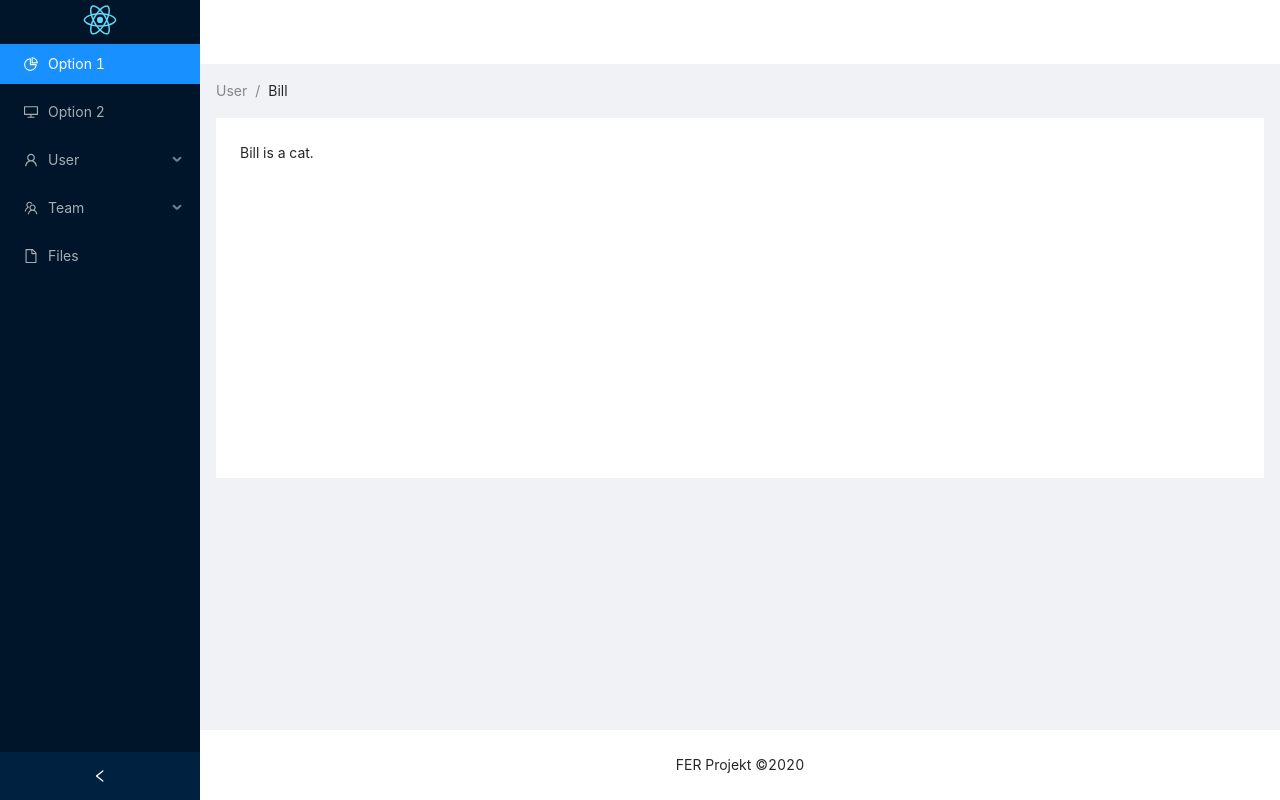
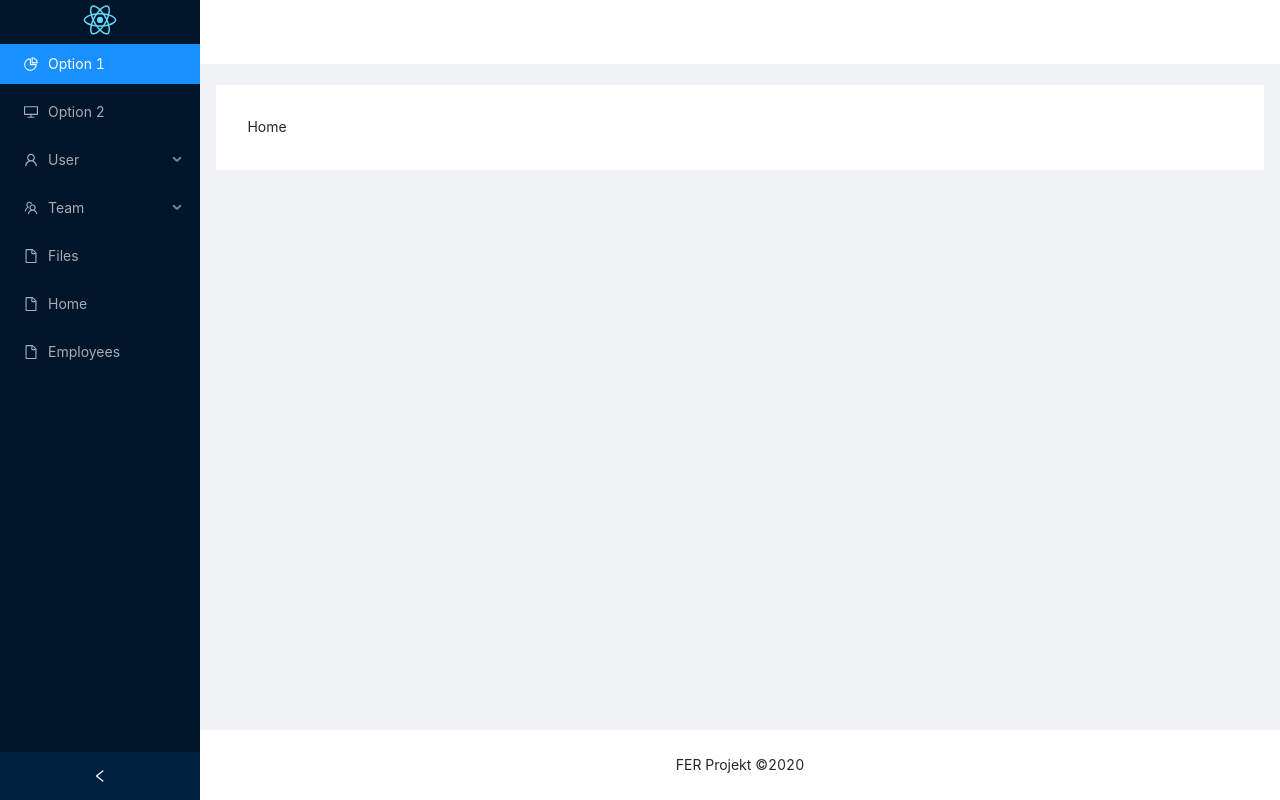
Before and after one commit to LoLoCrO/antd-front, a React (Create React App) app: page / in a window 1280 px wide. Built offline with nearby package versions, Linux system fonts and the light colour scheme.

Commit message:
routing in progress

```diff
--- a/src/App.tsx
+++ b/src/App.tsx
@@ -1,10 +1,16 @@
 import React from "react";
+import { BrowserRouter as Router } from "react-router-dom";
+import Routes from "./routes";
+import AppLayout from "./components/layout";
 import "./App.css";
-import AppLayout from './components/layout';
 
 const App = () => {
   return (
-   <AppLayout />
+    <Router>
+      <AppLayout>
+        <Routes />
+      </AppLayout>
+    </Router>
   );
 };
 
--- a/src/components/layout/index.tsx
+++ b/src/components/layout/index.tsx
@@ -4,6 +4,9 @@ import AppHeader from "../header";
 import { Layout, Breadcrumb } from "antd";
 import styled from "styled-components";
 import AppFooter from "../footer";
+import { Link, useLocation } from "react-router-dom";
+import { getRouteFragments } from "../../util/routes";
+import { IRouteFragment } from "../../typescript/interfaces";
 
 const StyledLayout = styled(Layout)`
   min-height: 100vh;
@@ -15,23 +18,28 @@ const Page = styled(Layout)`
 
 const { Content } = Layout;
 
-const AppLayout: React.FunctionComponent = ({children}): JSX.Element => {
+const AppLayout: React.FunctionComponent = ({ children }): JSX.Element => {
+  const location = useLocation();
+  const [breadcrumbs, setBreadcrumbs] = React.useState<IRouteFragment[]>([]);
+  React.useEffect(() => setBreadcrumbs(getRouteFragments(location.pathname)), [
+    location.pathname,
+  ]);
+
+  const listBreadcrumbs = () =>
+    breadcrumbs.map(({ name, route }: IRouteFragment) => (
+      <Breadcrumb.Item>
+        <Link to={route}>{name}</Link>
+      </Breadcrumb.Item>
+    ));
+
   return (
     <StyledLayout>
       <AppSider />
       <Page>
         <AppHeader />
         <Content style={{ margin: "0 16px", background: "#F0F2F5" }}>
-          <Breadcrumb style={{ margin: "16px 0" }}>
-            <Breadcrumb.Item>User</Breadcrumb.Item>
-            <Breadcrumb.Item>Bill</Breadcrumb.Item>
-          </Breadcrumb>
-          <div
-            className="site-layout-background"
-            style={{ padding: 24, minHeight: 360, background: "#fff" }}
-          >
-            Bill is a cat.
-          </div>
+          <Breadcrumb style={{ margin: "1%" }}>{listBreadcrumbs()}</Breadcrumb>
+          {children}
         </Content>
         <AppFooter />
       </Page>
--- a/src/components/sider/index.tsx
+++ b/src/components/sider/index.tsx
@@ -10,6 +10,7 @@ import SubMenu from "antd/lib/menu/SubMenu";
 import React from "react";
 import logo from "../../logo.svg";
 import styled from "styled-components";
+import { Link } from "react-router-dom";
 
 const { Sider } = Layout;
 
@@ -46,6 +47,16 @@ const AppSider: React.FunctionComponent = (): JSX.Element => {
         <Menu.Item key="9" icon={<FileOutlined />}>
           Files
         </Menu.Item>
+          <Menu.Item key="10" icon={<FileOutlined />}>
+        <Link to={`/`}>
+            Home
+        </Link>
+          </Menu.Item>
+          <Menu.Item key="11" icon={<FileOutlined />}>
+        <Link to={`/employees`}>
+            Employees
+        </Link>
+          </Menu.Item>
       </Menu>
     </Sider>
   );
--- /dev/null
+++ b/src/pages/employees/index.tsx
@@ -0,0 +1,10 @@
+import React from "react";
+
+const Employees = (): JSX.Element => {
+
+    return (
+        <div>Hellou</div>
+    );
+}
+
+export default Employees;
--- /dev/null
+++ b/src/pages/home/index.tsx
@@ -0,0 +1,10 @@
+import React from "react";
+
+const Home = (): JSX.Element => {
+
+    return (
+        <div style={{backgroundColor: 'white', padding: '3%', display: 'flex'}}>Home</div>
+    );
+}
+
+export default Home;
--- /dev/null
+++ b/src/pages/home/subhome/bla/index.tsx
@@ -0,0 +1,10 @@
+import React from "react";
+
+const Bla = (): JSX.Element => {
+
+    return (
+        <div style={{backgroundColor: 'white', padding: '3%', display: 'flex'}}>Bla</div>
+    );
+}
+
+export default Bla;
--- /dev/null
+++ b/src/pages/home/subhome/index.tsx
@@ -0,0 +1,10 @@
+import React from "react";
+
+const SubHome = (): JSX.Element => {
+
+    return (
+        <div style={{backgroundColor: 'white', padding: '3%', display: 'flex'}}>SubHome</div>
+    );
+}
+
+export default SubHome;
--- /dev/null
+++ b/src/routes.tsx
@@ -0,0 +1,31 @@
+import React from "react";
+import { Switch, Route } from "react-router-dom";
+import Home from "./pages/home";
+import Employees from "./pages/employees";
+import SubHome from "./pages/home/subhome";
+import Bla from "./pages/home/subhome/bla";
+
+const Routes = (): JSX.Element => {
+  const routes = [
+    { route: "/", exact: true, page: <Home /> },
+    { route: "/home", exact: true, page: <Home /> },
+    { route: "/home/subhome", exact: true, page: <SubHome /> },
+    { route: "/home/subhome/bla", exact: true, page: <Bla /> },
+    // { route: "/home", page: <Home pageName={"Home"} /> },
+    // { route: "/about", page: <About pageName={"About"} /> },
+    // { route: "/contact", page: <Contact pageName={"Contact"} /> },
+    { route: "/employees", page: <Employees  /> },
+  ];
+
+  return (
+    <Switch>
+      {routes.map(({ route, exact, page }) => (
+        <Route key={route} exact={exact} path={route}>
+          {page}
+        </Route>
+      ))}
+    </Switch>
+  );
+};
+
+export default Routes;
--- /dev/null
+++ b/src/typescript/interfaces.ts
@@ -0,0 +1,4 @@
+export interface IRouteFragment {
+  name: string;
+  route: string;
+}
--- /dev/null
+++ b/src/util/routes.ts
@@ -0,0 +1,28 @@
+import { IRouteFragment } from "../typescript/interfaces";
+
+const capitalizeFirstLetter = (name: string) => {
+  if (name.length > 1) {
+    return name.charAt(0).toUpperCase() + name.slice(1);
+  } else {
+    return name.toUpperCase();
+  }
+};
+
+export const getRouteFragments = (url: string): IRouteFragment[] => {
+  const pathnameFragments = url
+    .split("/")
+    .filter((element: string) => element !== "");
+
+  const fragmentNamesAndRoutes: IRouteFragment[] = pathnameFragments.map(
+    (name: string, index: number) => ({
+      name: capitalizeFirstLetter(name),
+      route: pathnameFragments
+        .slice(0, index + 1)
+        .toString()
+        .replaceAll(",", "/")
+        .concat("/"),
+    })
+  );
+
+  return fragmentNamesAndRoutes;
+};
```
